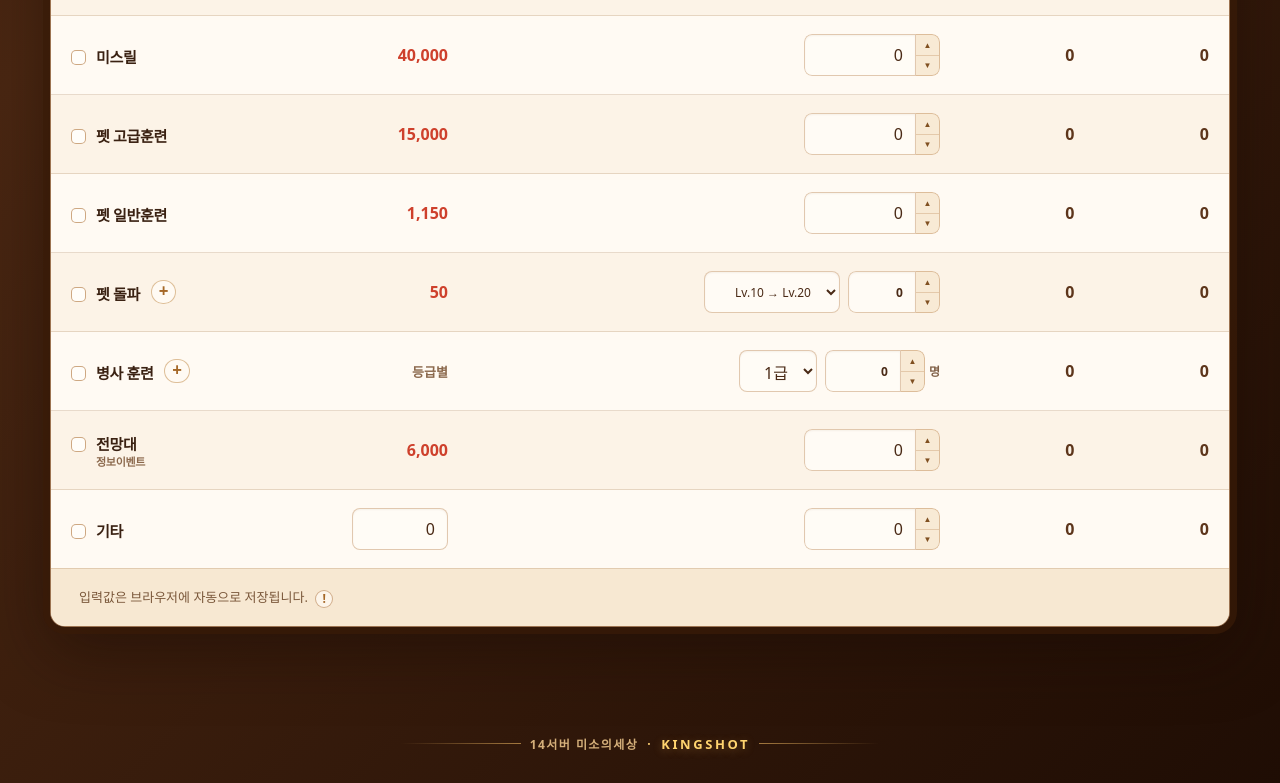
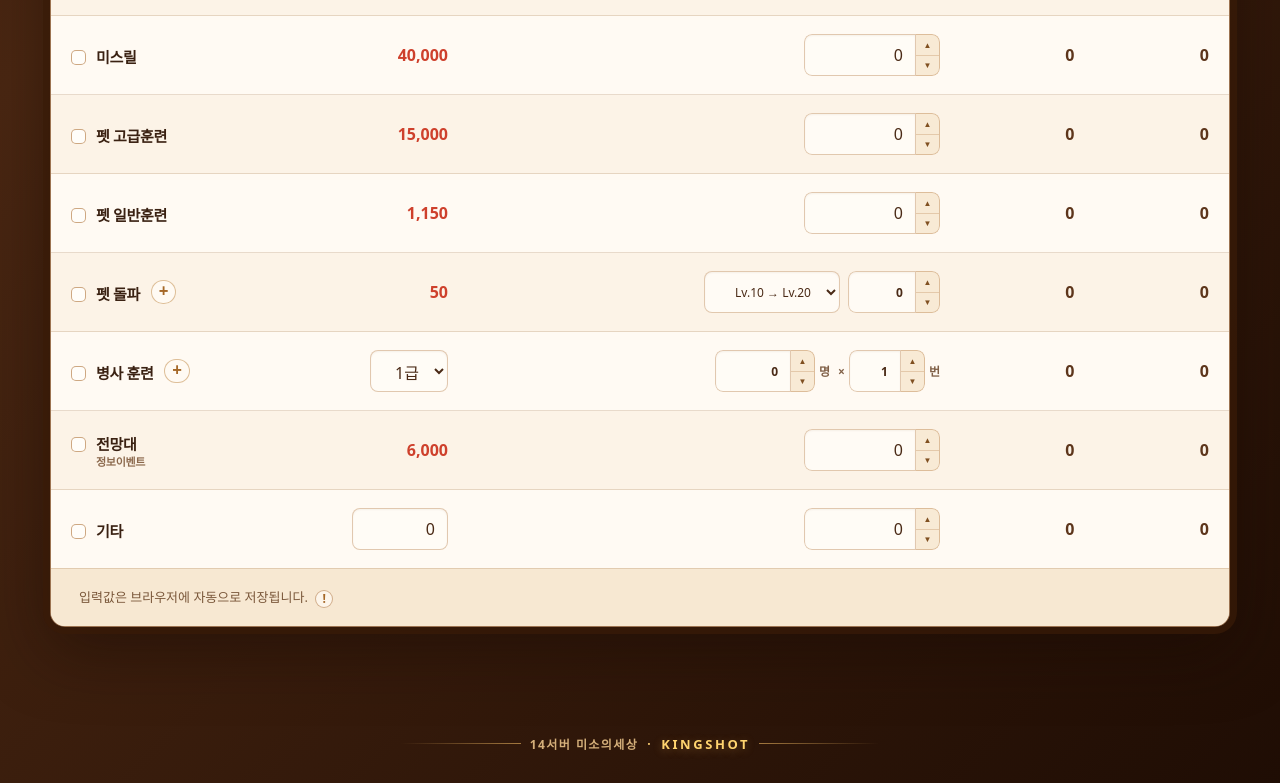
Before and after one commit to cdcd2006/miso_KINGSHOT, a plain HTML site: page calculator_server_prep.html in a window 1280 px wide. Shown: the part 1731-2514 px from the top of the page. Drawn offline with Linux system fonts and the light colour scheme.

Commit message:
훈련수정

```diff
--- a/calculator_gg.css
+++ b/calculator_gg.css
@@ -367,6 +367,7 @@ tbody tr:last-child td {
 
 .gem-entries,
 .time-inputs,
+.soldier-tier-inputs,
 .soldier-inputs,
 .equipment-inputs,
 .pet-breakthrough-inputs {
@@ -449,6 +450,10 @@ tbody tr:last-child td {
   width: 76px;
 }
 
+.soldier-count-input.soldier-times-input {
+  width: 52px;
+}
+
 .equipment-count-input {
   width: 68px;
 }
@@ -464,6 +469,14 @@ tbody tr:last-child td {
 .soldier-select {
   width: 78px;
   cursor: pointer;
+}
+
+.soldier-tier-inputs {
+  display: flex;
+  align-items: flex-end;
+  flex-direction: column;
+  justify-content: flex-end;
+  gap: 8px;
 }
 
 .equipment-select {
--- a/calculator_server_prep.html
+++ b/calculator_server_prep.html
@@ -197,7 +197,7 @@
         16000,
       ];
       const PET_BREAKTHROUGH_POINT = 50;
-      const TRAINING_POINTS = [0, 1, 2, 3, 5, 7, 11, 16, 23, 30, 39, 49];
+      const TRAINING_POINTS = [0, 2, 4, 5, 8, 12, 18, 25, 35, 45, 60, 75];
       const EQUIPMENT_OPTIONS = [
         { name: "고급", score: 1125 },
         { name: "고급 (1성)", score: 1875 },
@@ -436,18 +436,22 @@
         `;
       }
 
-      function makeSoldierEntry(entry, index) {
+      function makeSoldierTierEntry(entry) {
         const options = TRAINING_POINTS.slice(1)
           .map((_, offset) => {
             const tier = offset + 1;
             return `<option value="${tier}" ${tier === entry.tier ? "selected" : ""}>${tier}급</option>`;
           })
           .join("");
+        return `<select class="soldier-select" data-soldier-tier aria-label="병사 훈련 등급">${options}</select>`;
+      }
+
+      function makeSoldierEntry(entry, index) {
         return `
-          <div class="soldier-entry">
+          <div class="soldier-entry" data-soldier-index="${index}">
             ${index > 0 ? '<button class="entry-remove" data-remove-soldier type="button">삭제</button>' : '<span class="entry-remove-spacer"></span>'}
-            <select class="soldier-select" data-soldier-tier aria-label="병사 훈련 등급">${options}</select>
             <label><input class="soldier-count-input" data-soldier-count aria-label="병사 훈련 명수" type="text" inputmode="numeric" value="${formatNumeric(entry.count)}"><span>명</span></label>
+            <label><span>×</span><input class="soldier-count-input soldier-times-input" data-soldier-times aria-label="병사 훈련 횟수" type="text" inputmode="numeric" value="${formatNumeric(entry.times ?? 1)}"><span>번</span></label>
           </div>
         `;
       }
@@ -528,7 +532,7 @@
         if (item.isSoldier) {
           const entries = Array.isArray(savedState.soldierEntries)
             ? savedState.soldierEntries
-            : [{ tier: 1, count: 0 }];
+            : [{ tier: 1, count: 0, times: 1 }];
           return `<div class="soldier-inputs">${entries.map(makeSoldierEntry).join("")}</div>`;
         }
 
@@ -556,10 +560,13 @@
         rows.innerHTML = items
           .map((item) => {
             const quantity = Math.max(0, Number(state[item.id]) || 0);
+            const soldierEntries = Array.isArray(state.soldierEntries)
+              ? state.soldierEntries
+              : [{ tier: 1, count: 0, times: 1 }];
             const pointCell = item.isCustom
               ? `<input class="custom-point-input" data-custom-point aria-label="${item.name} 포인트" type="text" inputmode="numeric" value="${formatNumeric(state.otherPoint || 0)}">`
               : item.isSoldier
-                ? '<span class="variable-point">등급별</span>'
+                ? `<div class="soldier-tier-inputs">${soldierEntries.map(makeSoldierTierEntry).join("")}</div>`
                 : item.isPetBreakthrough
                   ? `<span class="point">${numberFormat.format(PET_BREAKTHROUGH_POINT)}</span>`
                   : `<span class="point">${numberFormat.format(item.point || 0)}</span>`;
@@ -649,18 +656,25 @@
       }
 
       function readSoldierEntries() {
+        const tierInputs = Array.from(
+          document.querySelectorAll("[data-soldier-tier]"),
+        );
         return Array.from(document.querySelectorAll(".soldier-entry")).map(
-          (entry) => ({
+          (entry, index) => ({
             tier: Math.max(
               1,
-              Math.floor(
-                Number(entry.querySelector("[data-soldier-tier]").value) || 1,
-              ),
+              Math.floor(Number(tierInputs[index]?.value) || 1),
             ),
             count: Math.max(
               0,
               Math.floor(
                 parseNumeric(entry.querySelector("[data-soldier-count]").value),
+              ),
+            ),
+            times: Math.max(
+              0,
+              Math.floor(
+                parseNumeric(entry.querySelector("[data-soldier-times]").value),
               ),
             ),
           }),
@@ -767,7 +781,9 @@
           }
           if (item.isSoldier) {
             subtotal = soldierEntries.reduce(
-              (sum, entry) => sum + TRAINING_POINTS[entry.tier] * entry.count,
+              (sum, entry) =>
+                sum +
+                TRAINING_POINTS[entry.tier] * entry.count * entry.times,
               0,
             );
           }
@@ -928,16 +944,29 @@
 
         if (event.target.matches("[data-add-soldier]")) {
           const entries = readSoldierEntries();
-          entries.push({ tier: 1, count: 0 });
+          entries.push({ tier: 1, count: 0, times: 1 });
           savedState = { ...savedState, soldierEntries: entries };
           document.querySelector(".soldier-inputs").innerHTML = entries
             .map(makeSoldierEntry)
+            .join("");
+          document.querySelector(".soldier-tier-inputs").innerHTML = entries
+            .map(makeSoldierTierEntry)
             .join("");
           calculate();
         }
 
         if (event.target.matches("[data-remove-soldier]")) {
-          event.target.closest(".soldier-entry").remove();
+          const index = Number(
+            event.target.closest(".soldier-entry").dataset.soldierIndex,
+          );
+          const entries = readSoldierEntries();
+          entries.splice(index, 1);
+          document.querySelector(".soldier-inputs").innerHTML = entries
+            .map(makeSoldierEntry)
+            .join("");
+          document.querySelector(".soldier-tier-inputs").innerHTML = entries
+            .map(makeSoldierTierEntry)
+            .join("");
           calculate();
         }
 
```
